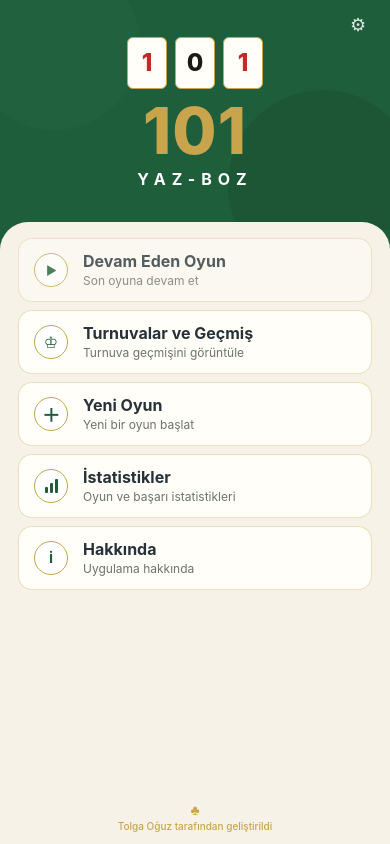
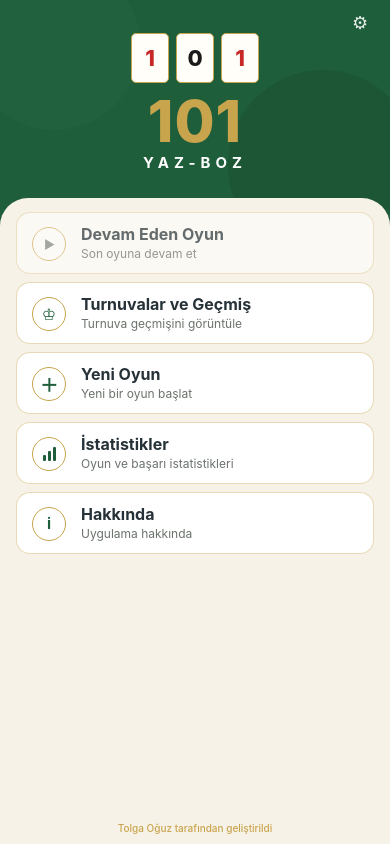
Before and after one commit to tolgaoguzz-pro/101-Yaz-Boz, a React Native app: screen / in a window 390 px wide. Built offline with nearby package versions, Linux system fonts and the light colour scheme.

Commit message:
fix(home): restore continue action and refine reference layout

```diff
--- a/App.tsx
+++ b/App.tsx
@@ -19,6 +19,7 @@ import {
 import {
   finishGameEarly,
   pauseGame,
+  resolveGameStatus,
   restartGame,
   resumeGame,
 } from './src/ui/gameLifecycle';
@@ -141,7 +142,10 @@ export default function App() {
   }
 
   function handleContinue() {
-    if (continuableGame?.status === 'paused') {
+    if (!continuableGame) {
+      return;
+    }
+    if (resolveGameStatus(continuableGame) === 'paused') {
       updateActiveGame((current) => resumeGame(current));
     }
     setScreen('activeGame');
--- /dev/null
+++ b/src/ui/homeContinue.ts
@@ -0,0 +1,33 @@
+import { isContinuableActiveGame } from '../persistence/activeGameSnapshot';
+import { ActiveGameData } from './screens/ActiveGameScreen';
+
+/**
+ * Home “Devam Eden Oyun” kartında gösterilecek / tıklanabilir oyun.
+ * completed / abandoned asla devam kartı üretmez.
+ */
+export function resolveHomeContinuableGame(
+  game: ActiveGameData | null | undefined,
+): ActiveGameData | null {
+  if (!game) {
+    return null;
+  }
+  return isContinuableActiveGame(game) ? game : null;
+}
+
+export function shouldEnableHomeContinue(
+  game: ActiveGameData | null | undefined,
+): boolean {
+  return resolveHomeContinuableGame(game) != null;
+}
+
+/** Home devam kartı onPress — pasifken callback çağrılmaz. */
+export function invokeHomeContinue(
+  game: ActiveGameData | null | undefined,
+  onContinue: () => void,
+): boolean {
+  if (!shouldEnableHomeContinue(game)) {
+    return false;
+  }
+  onContinue();
+  return true;
+}
--- a/src/ui/screens/HomeScreen.tsx
+++ b/src/ui/screens/HomeScreen.tsx
@@ -1,4 +1,3 @@
-import type { ReactNode } from 'react';
 import {
   Alert,
   Pressable,
@@ -10,6 +9,10 @@ import {
 } from 'react-native';
 
 import { DEVELOPER_CREDIT } from '../../config/appInfo';
+import {
+  invokeHomeContinue,
+  shouldEnableHomeContinue,
+} from '../homeContinue';
 import { gameModeLabel, resolveGameMode } from '../gameMode';
 import { resolveGameStatus } from '../gameLifecycle';
 import { resolveTargetRoundCount } from '../targetRoundCount';
@@ -24,8 +27,8 @@ const home = {
   text: '#263238',
   textMuted: '#6B736C',
   white: '#FFFFFF',
-  card: '#FFFEF9',
-  cardBorder: 'rgba(200, 164, 77, 0.35)',
+  card: '#FFFFFF',
+  cardBorder: 'rgba(200, 164, 77, 0.4)',
   tileFace: '#FFFEF8',
   tileRed: '#C62828',
   tileBlack: '#1A1A1A',
@@ -43,13 +46,81 @@ type HomeScreenProps = {
 };
 
 type MenuCardProps = {
-  icon: ReactNode;
   title: string;
   subtitle: string;
   onPress: () => void;
   disabled?: boolean;
   compact?: boolean;
+  icon: 'play' | 'trophy' | 'plus' | 'stats' | 'info';
+  playStrong?: boolean;
 };
+
+function MenuIcon({
+  icon,
+  playStrong,
+  muted,
+}: {
+  icon: MenuCardProps['icon'];
+  playStrong?: boolean;
+  muted?: boolean;
+}) {
+  if (icon === 'play') {
+    return (
+      <View
+        style={[
+          styles.iconCircle,
+          playStrong && styles.iconCircleStrong,
+          muted && styles.iconCircleMuted,
+        ]}
+        pointerEvents="none"
+      >
+        <Text
+          style={[
+            styles.iconPlay,
+            playStrong && styles.iconPlayStrong,
+            muted && styles.iconMutedColor,
+          ]}
+        >
+          ▶
+        </Text>
+      </View>
+    );
+  }
+
+  if (icon === 'trophy') {
+    return (
+      <View style={styles.iconCircle} pointerEvents="none">
+        <Text style={styles.iconGlyph}>♔</Text>
+      </View>
+    );
+  }
+
+  if (icon === 'plus') {
+    return (
+      <View style={styles.iconCircle} pointerEvents="none">
+        <Text style={styles.iconPlus}>＋</Text>
+      </View>
+    );
+  }
+
+  if (icon === 'stats') {
+    return (
+      <View style={styles.iconCircle} pointerEvents="none">
+        <View style={styles.statsBars}>
+          <View style={[styles.statsBar, styles.statsBarShort]} />
+          <View style={[styles.statsBar, styles.statsBarMid]} />
+          <View style={[styles.statsBar, styles.statsBarTall]} />
+        </View>
+      </View>
+    );
+  }
+
+  return (
+    <View style={styles.iconCircle} pointerEvents="none">
+      <Text style={styles.iconInfo}>i</Text>
+    </View>
+  );
+}
 
 function MenuCard({
   icon,
@@ -58,10 +129,13 @@ function MenuCard({
   onPress,
   disabled = false,
   compact = false,
+  playStrong = false,
 }: MenuCardProps) {
   return (
     <Pressable
       accessibilityRole="button"
+      accessibilityState={{ disabled }}
+      accessibilityLabel={title}
       disabled={disabled}
       onPress={onPress}
       style={({ pressed }) => [
@@ -71,8 +145,10 @@ function MenuCard({
         pressed && !disabled && styles.menuCardPressed,
       ]}
     >
-      <View style={styles.menuIconSlot}>{icon}</View>
-      <View style={styles.menuText}>
+      <View style={styles.menuIconSlot} pointerEvents="none">
+        <MenuIcon icon={icon} playStrong={playStrong} muted={disabled} />
+      </View>
+      <View style={styles.menuText} pointerEvents="none">
         <Text
           style={[styles.menuTitle, disabled && styles.menuTitleDisabled]}
           numberOfLines={1}
@@ -92,7 +168,7 @@ function MenuCard({
 
 function LogoTiles({ compact }: { compact?: boolean }) {
   return (
-    <View style={styles.tileRow}>
+    <View style={styles.tileRow} pointerEvents="none">
       <View style={[styles.tile, compact && styles.tileCompact]}>
         <Text
           style={[
@@ -130,50 +206,6 @@ function LogoTiles({ compact }: { compact?: boolean }) {
   );
 }
 
-function PlayIcon({ strong = false }: { strong?: boolean }) {
-  return (
-    <View style={[styles.iconCircle, strong && styles.iconCircleStrong]}>
-      <Text style={[styles.iconPlay, strong && styles.iconPlayStrong]}>▶</Text>
-    </View>
-  );
-}
-
-function TrophyIcon() {
-  return (
-    <View style={styles.iconCircle}>
-      <Text style={styles.iconGlyph}>♔</Text>
-    </View>
-  );
-}
-
-function PlusIcon() {
-  return (
-    <View style={styles.iconCircle}>
-      <Text style={styles.iconPlus}>＋</Text>
-    </View>
-  );
-}
-
-function StatsIcon() {
-  return (
-    <View style={styles.iconCircle}>
-      <View style={styles.statsBars}>
-        <View style={[styles.statsBar, styles.statsBarShort]} />
-        <View style={[styles.statsBar, styles.statsBarMid]} />
-        <View style={[styles.statsBar, styles.statsBarTall]} />
-      </View>
-    </View>
-  );
-}
-
-function InfoIcon() {
-  return (
-    <View style={styles.iconCircle}>
-      <Text style={styles.iconInfo}>i</Text>
-    </View>
-  );
-}
-
 export function HomeScreen({
   activeGame,
   onContinue,
@@ -187,8 +219,15 @@ export function HomeScreen({
   const { height } = useWindowDimensions();
   const compact = height < 700;
 
+  const canContinue = shouldEnableHomeContinue(activeGame);
+  const continueGame = canContinue ? activeGame : null;
+
+  function handleContinuePress() {
+    invokeHomeContinue(activeGame, onContinue);
+  }
+
   function handleNewGame() {
-    if (!activeGame) {
+    if (!continueGame) {
       onNewGame();
       return;
     }
@@ -225,42 +264,49 @@ export function HomeScreen({
     ]);
   }
 
-  const targetRounds = activeGame
-    ? resolveTargetRoundCount(activeGame.targetRoundCount)
+  const targetRounds = continueGame
+    ? resolveTargetRoundCount(continueGame.targetRoundCount)
     : 0;
-  const playedRounds = activeGame?.rounds.length ?? 0;
-  const modeLabel = activeGame
-    ? gameModeLabel(resolveGameMode(activeGame.gameMode))
+  const playedRounds = continueGame?.rounds.length ?? 0;
+  const modeLabel = continueGame
+    ? gameModeLabel(resolveGameMode(continueGame.gameMode))
     : '';
-  const status = activeGame ? resolveGameStatus(activeGame) : null;
+  const status = continueGame ? resolveGameStatus(continueGame) : null;
   const continueTitle =
     status === 'paused' ? 'Duraklatılmış Oyun' : 'Devam Eden Oyun';
-  const isIndividual = activeGame
-    ? resolveGameMode(activeGame.gameMode) === 'individual'
+  const isIndividual = continueGame
+    ? resolveGameMode(continueGame.gameMode) === 'individual'
     : false;
 
-  const scoreLines = activeGame
+  const scoreLines = continueGame
     ? isIndividual
-      ? activeGame.teams.flatMap((team) =>
+      ? continueGame.teams.flatMap((team) =>
           team.players.map((player) => `${player.name} ${player.totalScore}`),
         )
       : [
-          `${activeGame.teams[0].name} ${activeGame.teams[0].totalScore}`,
-          `${activeGame.teams[1].name} ${activeGame.teams[1].totalScore}`,
+          `${continueGame.teams[0].name} ${continueGame.teams[0].totalScore}`,
+          `${continueGame.teams[1].name} ${continueGame.teams[1].totalScore}`,
         ]
     : [];
 
+  const continueSubtitle = continueGame
+    ? `${modeLabel} · El ${playedRounds}/${targetRounds}`
+    : 'Son oyuna devam et';
+
   return (
     <SafeAreaView style={styles.safeArea}>
-      <View style={[styles.hero, compact && styles.heroCompact]}>
-        <View style={styles.feltTextureA} />
-        <View style={styles.feltTextureB} />
+      <View
+        style={[styles.hero, compact && styles.heroCompact]}
+        pointerEvents="box-none"
+      >
+        <View style={styles.feltTextureA} pointerEvents="none" />
+        <View style={styles.feltTextureB} pointerEvents="none" />
 
         <Pressable
           accessibilityRole="button"
           accessibilityLabel="Hakkında"
           onPress={onAbout}
-          hitSlop={10}
+          hitSlop={8}
           style={({ pressed }) => [
             styles.settingsButton,
             pressed && styles.pressed,
@@ -269,7 +315,7 @@ export function HomeScreen({
           <Text style={styles.settingsGlyph}>⚙</Text>
         </Pressable>
 
-        <View style={styles.logoBlock}>
+        <View style={styles.logoBlock} pointerEvents="none">
           <LogoTiles compact={compact} />
           <Text style={[styles.logo101, compact && styles.logo101Compact]}>
             101
@@ -282,24 +328,31 @@ export function HomeScreen({
 
       <View style={[styles.sheet, compact && styles.sheetCompact]}>
         <View style={styles.menuList}>
-          {activeGame ? (
+          {canContinue && continueGame ? (
+            <View
+              style={[
+                styles.continueShell,
+                compact && styles.continueShellCompact,
+              ]}
+            >
               <Pressable
                 accessibilityRole="button"
-              onPress={onContinue}
+                accessibilityLabel={continueTitle}
+                accessibilityState={{ disabled: false }}
+                disabled={false}
+                onPress={handleContinuePress}
                 style={({ pressed }) => [
-                styles.menuCard,
-                styles.continueCard,
-                compact && styles.menuCardCompact,
+                  styles.continueMain,
                   pressed && styles.menuCardPressed,
                 ]}
               >
-              <View style={styles.menuIconSlot}>
-                <PlayIcon strong />
+                <View style={styles.menuIconSlot} pointerEvents="none">
+                  <MenuIcon icon="play" playStrong />
                 </View>
-              <View style={styles.menuText}>
+                <View style={styles.menuText} pointerEvents="none">
                   <Text style={styles.menuTitle}>{continueTitle}</Text>
                   <Text style={styles.menuSubtitle} numberOfLines={1}>
-                  {modeLabel} · El {playedRounds}/{targetRounds}
+                    {continueSubtitle}
                   </Text>
                   {status === 'paused' ? (
                     <Text style={styles.pausedBadge}>Duraklatıldı</Text>
@@ -309,51 +362,65 @@ export function HomeScreen({
                       {line}
                     </Text>
                   ))}
+                </View>
+              </Pressable>
+
               <View style={styles.continueActions}>
-                  <Pressable onPress={handleRestart} hitSlop={8}>
+                <Pressable
+                  accessibilityRole="button"
+                  accessibilityLabel="Yeniden Başlat"
+                  onPress={handleRestart}
+                  hitSlop={8}
+                  style={({ pressed }) => pressed && styles.pressed}
+                >
                   <Text style={styles.continueLink}>Yeniden Başlat</Text>
                 </Pressable>
                 <Text style={styles.continueDot}>·</Text>
-                  <Pressable onPress={handleAbandon} hitSlop={8}>
+                <Pressable
+                  accessibilityRole="button"
+                  accessibilityLabel="İptal Et"
+                  onPress={handleAbandon}
+                  hitSlop={8}
+                  style={({ pressed }) => pressed && styles.pressed}
+                >
                   <Text style={styles.continueLinkMuted}>İptal Et</Text>
                 </Pressable>
               </View>
             </View>
-            </Pressable>
           ) : (
             <MenuCard
-              icon={<PlayIcon />}
+              icon="play"
               title="Devam Eden Oyun"
               subtitle="Son oyuna devam et"
-              onPress={onContinue}
+              onPress={handleContinuePress}
               disabled
               compact={compact}
             />
           )}
 
           <MenuCard
-            icon={<TrophyIcon />}
+            icon="trophy"
             title="Turnuvalar ve Geçmiş"
             subtitle="Turnuva geçmişini görüntüle"
             onPress={onTournaments}
             compact={compact}
           />
           <MenuCard
-            icon={<PlusIcon />}
+            icon="plus"
             title="Yeni Oyun"
             subtitle="Yeni bir oyun başlat"
             onPress={handleNewGame}
             compact={compact}
           />
           <MenuCard
-            icon={<StatsIcon />}
+            icon="stats"
             title="İstatistikler"
             subtitle="Oyun ve başarı istatistikleri"
             onPress={onStats}
             compact={compact}
           />
           <MenuCard
-            icon={<InfoIcon />}
+            icon="info"
             title="Hakkında"
             subtitle="Uygulama hakkında"
             onPress={onAbout}
@@ -361,10 +428,7 @@ export function HomeScreen({
           />
         </View>
 
-        <View style={styles.footer}>
-          <Text style={styles.club}>♣</Text>
         <Text style={styles.credit}>{DEVELOPER_CREDIT}</Text>
-        </View>
       </View>
     </SafeAreaView>
   );
@@ -376,21 +440,21 @@ const styles = StyleSheet.create({
     backgroundColor: home.felt,
   },
   hero: {
-    height: '30%',
-    minHeight: 168,
-    maxHeight: 230,
+    height: '28%',
+    minHeight: 160,
+    maxHeight: 210,
     backgroundColor: home.felt,
     alignItems: 'center',
     justifyContent: 'center',
     overflow: 'hidden',
-    paddingTop: 8,
-    paddingBottom: 12,
+    paddingTop: 4,
+    paddingBottom: 10,
   },
   heroCompact: {
     height: '24%',
-    minHeight: 140,
-    maxHeight: 168,
-    paddingBottom: 8,
+    minHeight: 132,
+    maxHeight: 160,
+    paddingBottom: 6,
   },
   feltTextureA: {
     position: 'absolute',
@@ -414,8 +478,8 @@ const styles = StyleSheet.create({
   },
   settingsButton: {
     position: 'absolute',
-    top: 6,
-    right: 14,
+    top: 4,
+    right: 12,
     width: 36,
     height: 36,
     alignItems: 'center',
@@ -424,21 +488,21 @@ const styles = StyleSheet.create({
   },
   settingsGlyph: {
     fontSize: 18,
-    color: 'rgba(255,255,255,0.85)',
+    color: 'rgba(255,255,255,0.88)',
   },
   logoBlock: {
     alignItems: 'center',
-    gap: 4,
+    gap: 2,
   },
   tileRow: {
     flexDirection: 'row',
-    gap: 8,
-    marginBottom: 4,
+    gap: 7,
+    marginBottom: 6,
   },
   tile: {
-    width: 40,
-    height: 52,
-    borderRadius: 6,
+    width: 38,
+    height: 50,
+    borderRadius: 5,
     backgroundColor: home.tileFace,
     borderWidth: 1.5,
     borderColor: home.gold,
@@ -446,17 +510,17 @@ const styles = StyleSheet.create({
     justifyContent: 'center',
   },
   tileCompact: {
-    width: 32,
-    height: 42,
+    width: 30,
+    height: 40,
   },
   tileDigit: {
-    fontSize: 24,
+    fontSize: 22,
     fontWeight: '800',
-    lineHeight: 28,
+    lineHeight: 26,
   },
   tileDigitCompact: {
-    fontSize: 20,
-    lineHeight: 24,
+    fontSize: 18,
+    lineHeight: 22,
   },
   tileDigitRed: {
     color: home.tileRed,
@@ -465,40 +529,40 @@ const styles = StyleSheet.create({
     color: home.tileBlack,
   },
   logo101: {
-    fontSize: 64,
+    fontSize: 58,
     fontWeight: '800',
-    lineHeight: 68,
+    lineHeight: 60,
     color: home.gold,
     letterSpacing: 1,
   },
   logo101Compact: {
-    fontSize: 48,
-    lineHeight: 52,
+    fontSize: 44,
+    lineHeight: 46,
   },
   logoYazBoz: {
-    fontSize: 16,
+    fontSize: 15,
     fontWeight: '700',
-    letterSpacing: 6,
+    letterSpacing: 5,
     color: home.white,
   },
   logoYazBozCompact: {
-    fontSize: 14,
-    letterSpacing: 4,
+    fontSize: 13,
+    letterSpacing: 3.5,
   },
   sheet: {
     flex: 1,
     backgroundColor: home.cream,
     borderTopLeftRadius: 28,
     borderTopRightRadius: 28,
-    marginTop: -8,
-    paddingTop: 16,
-    paddingHorizontal: 18,
+    marginTop: -12,
+    paddingTop: 14,
+    paddingHorizontal: 16,
     paddingBottom: 8,
     justifyContent: 'space-between',
   },
   sheetCompact: {
-    paddingTop: 12,
-    paddingHorizontal: 14,
+    paddingTop: 10,
+    paddingHorizontal: 12,
   },
   menuList: {
     gap: 8,
@@ -506,7 +570,7 @@ const styles = StyleSheet.create({
   menuCard: {
     flexDirection: 'row',
     alignItems: 'center',
-    minHeight: 64,
+    minHeight: 62,
     paddingVertical: 10,
     paddingHorizontal: 12,
     gap: 12,
@@ -521,21 +585,36 @@ const styles = StyleSheet.create({
     paddingHorizontal: 10,
     borderRadius: 12,
   },
-  continueCard: {
-    alignItems: 'flex-start',
-    minHeight: 64,
-  },
   menuCardPressed: {
     opacity: 0.78,
   },
   menuCardDisabled: {
-    opacity: 0.78,
-    backgroundColor: 'rgba(255,254,249,0.7)',
+    opacity: 0.7,
+    backgroundColor: 'rgba(255,255,255,0.72)',
+  },
+  continueShell: {
+    backgroundColor: home.card,
+    borderRadius: 14,
+    borderWidth: 1,
+    borderColor: home.cardBorder,
+    overflow: 'hidden',
+  },
+  continueShellCompact: {
+    borderRadius: 12,
+  },
+  continueMain: {
+    flexDirection: 'row',
+    alignItems: 'flex-start',
+    paddingVertical: 10,
+    paddingHorizontal: 12,
+    gap: 12,
+    minHeight: 62,
   },
   menuIconSlot: {
     width: 40,
     alignItems: 'center',
     justifyContent: 'center',
+    paddingTop: 2,
   },
   menuText: {
     flex: 1,
@@ -575,7 +654,9 @@ const styles = StyleSheet.create({
     flexDirection: 'row',
     alignItems: 'center',
     gap: 8,
-    marginTop: 4,
+    paddingHorizontal: 12,
+    paddingBottom: 10,
+    paddingLeft: 64,
   },
   continueLink: {
     fontSize: 12,
@@ -604,6 +685,9 @@ const styles = StyleSheet.create({
     backgroundColor: home.felt,
     borderColor: home.gold,
   },
+  iconCircleMuted: {
+    opacity: 0.85,
+  },
   iconPlay: {
     fontSize: 12,
     color: home.felt,
@@ -611,6 +695,9 @@ const styles = StyleSheet.create({
   },
   iconPlayStrong: {
     color: home.white,
+  },
+  iconMutedColor: {
+    color: home.textMuted,
   },
   iconGlyph: {
     fontSize: 16,
@@ -648,20 +735,13 @@ const styles = StyleSheet.create({
   statsBarTall: {
     height: 14,
   },
-  footer: {
-    alignItems: 'center',
-    gap: 2,
-    paddingTop: 8,
-    paddingBottom: 4,
-  },
-  club: {
-    fontSize: 14,
-    color: home.gold,
-  },
   credit: {
     fontSize: 10,
     fontWeight: '500',
     color: home.gold,
+    textAlign: 'center',
+    paddingTop: 6,
+    paddingBottom: 2,
   },
   pressed: {
     opacity: 0.75,
```
Also changed, not shown: 1 other file (tests, documents, lock files or other folders). Lines whose indentation alone changed are shown as unchanged.
